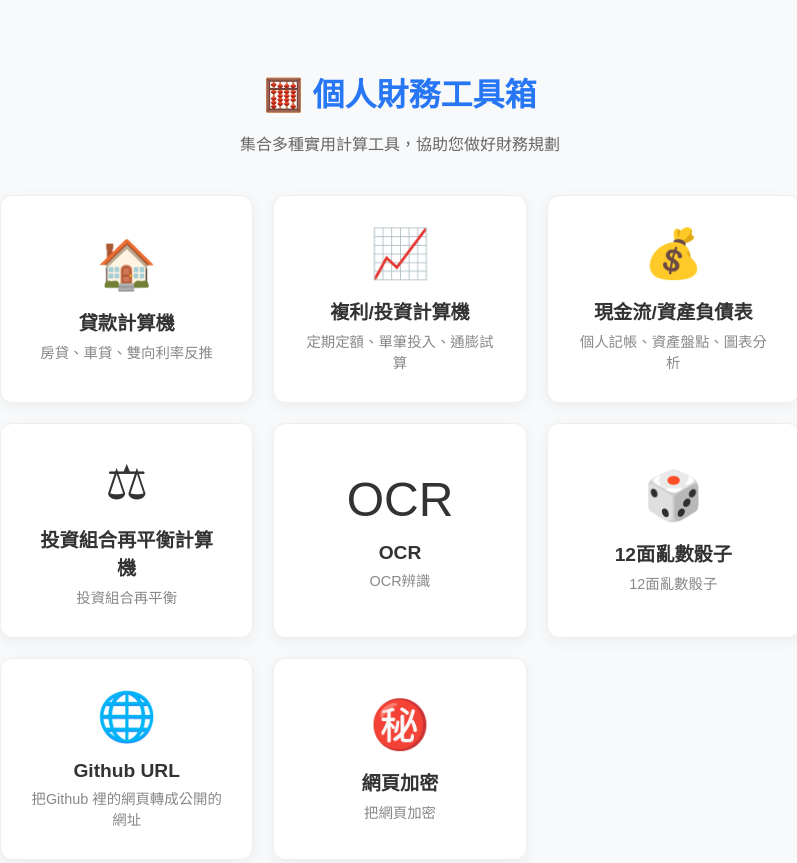
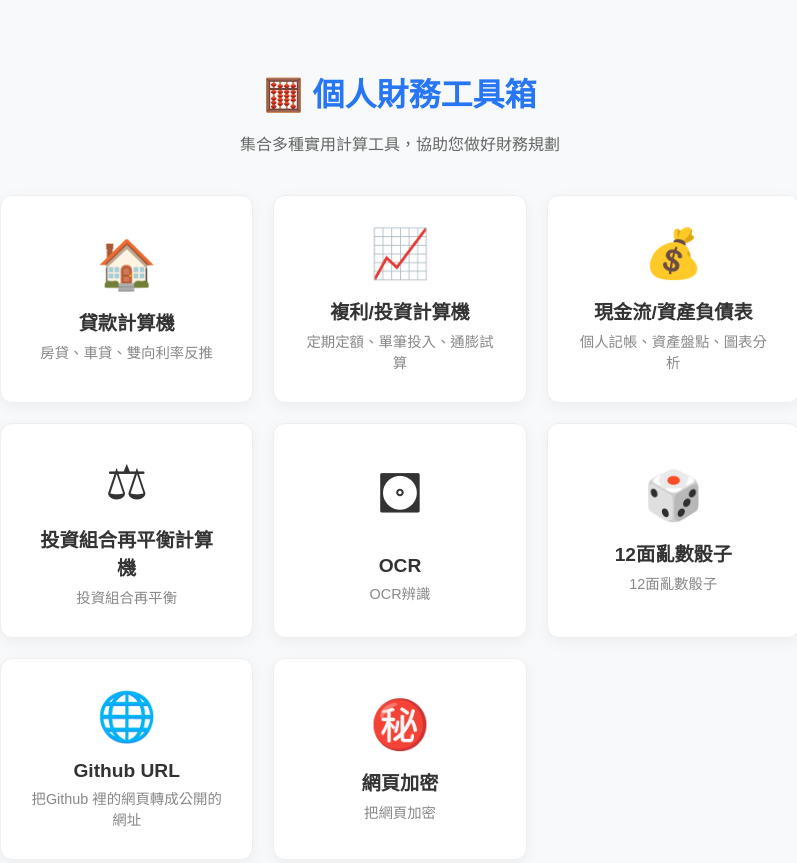
Before and after one commit to Eric-Yeh/FinancialCalculatorTools, a plain HTML site: page index.html in a window 1280 px wide. Shown: the top 863 px of the page, without its empty margins (240-1037 px from the left). Drawn offline with Linux system fonts and the light colour scheme.

Commit message:
Update index.html

```diff
--- a/index.html
+++ b/index.html
@@ -89,7 +89,7 @@
         </a>
 
         <a href="OCR.html" class="card">
-            <div class="icon">OCR</div>
+            <div class="icon">🖸</div>
             <div class="title">OCR</div>
             <div class="desc">OCR辨識</div>
         </a>
```
